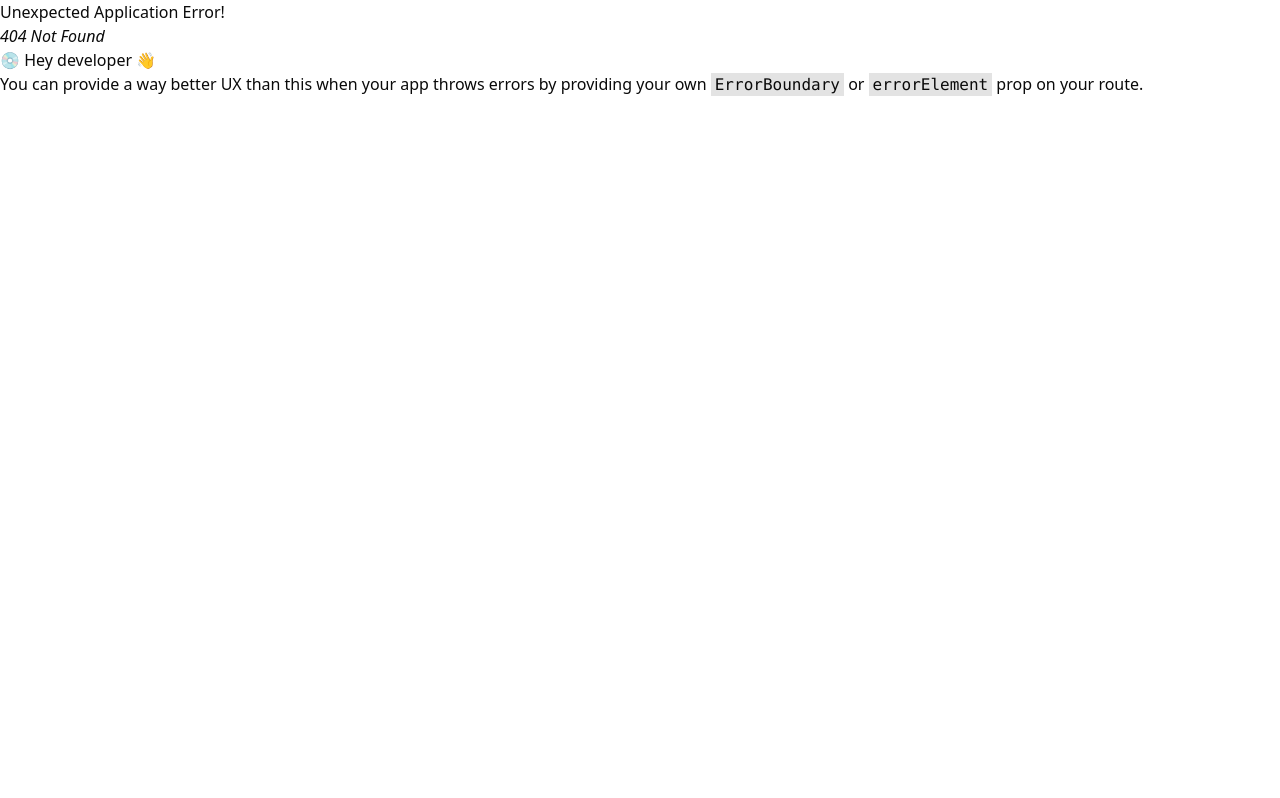
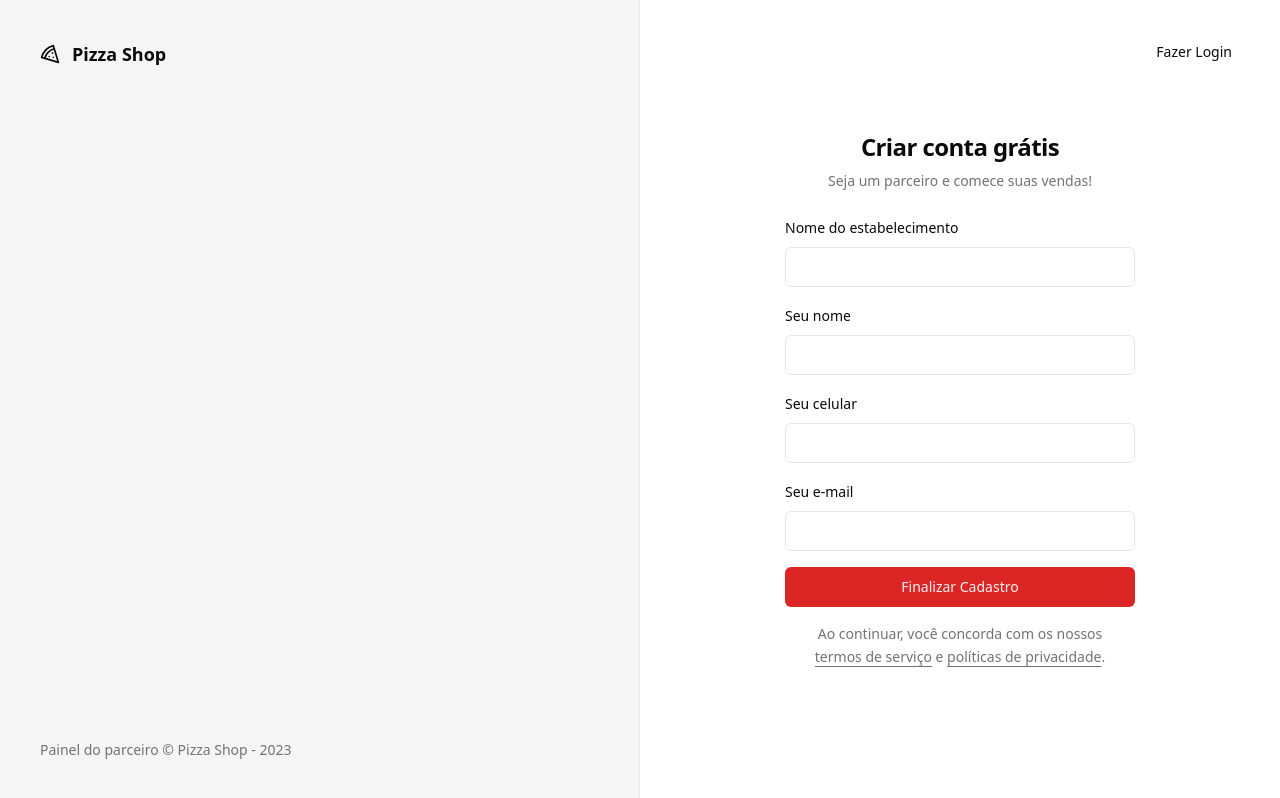
Before and after one commit to tibaas/pizza-shop, a React (Vite) app: page /sign-up in a window 1280 px wide. Before the commit this address had no page. Built offline with nearby package versions, Linux system fonts and the light colour scheme.

Commit message:
Updating

```diff
--- a/src/pages/_layouts/auth.tsx
+++ b/src/pages/_layouts/auth.tsx
@@ -14,7 +14,7 @@
                 </footer>
             </div>
 
-            <div className="flex flex-col items-center justify-center">
+            <div className="flex flex-col items-center justify-center relative">
                 <Outlet />
             </div>
         </div>
--- a/src/pages/auth/sign-in.tsx
+++ b/src/pages/auth/sign-in.tsx
@@ -3,6 +3,7 @@
 import { Label } from "@/components/ui/label";
 import { Helmet } from "react-helmet-async";
 import { useForm } from "react-hook-form";
+import { Link } from "react-router-dom";
 import { z } from 'zod'
 import { toast } from "sonner";
 
@@ -39,6 +40,13 @@
         <>
             <Helmet title="Login" />
             <div className="p-8">
+                <Button variant="ghost" asChild className="absolute right-8 top-8">
+                    <Link to="/sign-up">
+                    Novo estabelecimento
+                    </Link>
+                </Button>
+
+
                 <div className="w-[350px] flex flex-col justify-center gap-6">
                     <div className="flex flex-col gap-2 text-center">
                         <h1 className="text-2xl font-semibold tracking-tight">
--- /dev/null
+++ b/src/pages/auth/sign-up.tsx
@@ -0,0 +1,111 @@
+import { Button } from "@/components/ui/button";
+import { Input } from "@/components/ui/input";
+import { Label } from "@/components/ui/label";
+import { Helmet } from "react-helmet-async";
+import { useForm } from "react-hook-form";
+import { z } from 'zod'
+import { toast } from "sonner";
+import { Link, useNavigate } from "react-router-dom";
+
+
+const signUpForm = z.object({
+    restaurantName: z.string(),
+    managerName: z.string(),
+    phone: z.string(),
+    email: z.string().email(),
+})
+
+type SignUpForm = z.infer<typeof signUpForm>
+
+
+
+export function SignUp() {
+    const { register, handleSubmit, formState: { isSubmitting } } = useForm<SignUpForm>()
+    const navigate = useNavigate()
+
+    async function handleSignUp(data: SignUpForm) {
+        try {
+            await new Promise((resolve) => setTimeout(resolve, 2000))
+            console.log(data)
+
+            toast.success('Restaurante cadastrado com sucesso.',
+            {
+                action: {
+                    label: 'Login',
+                    onClick: () => navigate('/sign-in'),
+                }
+            })
+
+        } catch {
+            toast.error('Error ao cadastrar restaurante.')
+        }
+}
+
+    return(
+        <>
+            <Helmet title="Cadastro" />
+            <div className="p-8">
+                <Button variant="ghost" asChild className="absolute right-8 top-8">
+                    <Link to="/sign-in">
+                        Fazer Login
+                    </Link>
+                </Button>
+
+
+                <div className="w-[350px] flex flex-col justify-center gap-6">
+                    <div className="flex flex-col gap-2 text-center">
+                        <h1 className="text-2xl font-semibold tracking-tight">
+                            Criar conta grátis
+                        </h1>
+                        <p className="text-sm text-muted-foreground">
+                            Seja um parceiro e comece suas vendas!
+                        </p>
+                    </div>
+
+                    <form onSubmit={handleSubmit(handleSignUp)} className="space-y-4">
+                        <div className="space-y-2">
+                            <Label htmlFor="email">Nome do estabelecimento</Label>
+                            <Input
+                            id="restaurantName"
+                            type="text"
+                            {...register('restaurantName')} />
+                        </div>
+
+                        <div className="space-y-2">
+                            <Label htmlFor="email">Seu nome</Label>
+                            <Input
+                            id="managerName"
+                            type="text"
+                            {...register('managerName')} />
+                        </div>
+
+                        <div className="space-y-2">
+                            <Label htmlFor="email">Seu celular</Label>
+                            <Input
+                            id="phone"
+                            type="tel"
+                            {...register('phone')} />
+                        </div>
+
+                        <div className="space-y-2">
+                            <Label htmlFor="email">Seu e-mail</Label>
+                            <Input
+                            id="email"
+                            type="email"
+                            {...register('email')} />
+                        </div>
+
+                        <Button disabled={isSubmitting} className="w-full" type="submit">
+                            Finalizar Cadastro
+                        </Button>
+
+                        <p className="px-6 text-center text-sm leading-relaxed text-muted-foreground">
+                            Ao continuar, você concorda com os nossos <a className="underline underline-offset-4" href="">termos de serviço</a> e <a className="underline underline-offset-4" href=""> políticas de privacidade</a>.
+                        </p>
+                    </form>
+                </div>
+            </div>
+
+        </>
+    )
+}
--- a/src/routes.tsx
+++ b/src/routes.tsx
@@ -3,6 +3,7 @@
 import { SignIn } from "./pages/auth/sign-in";
 import { AppLayout } from "./pages/_layouts/app";
 import { AuthLayout } from "./pages/_layouts/auth";
+import { SignUp } from "./pages/auth/sign-up";
 
 export const router = createBrowserRouter([
 
@@ -17,7 +18,8 @@
         path: '/',
         element: <AuthLayout />,
         children: [
-            {path: '/sign-in', element: <SignIn />}
+            {path: '/sign-in', element: <SignIn />},
+            {path: '/sign-up', element: <SignUp />}
         ]
 
     }
```
